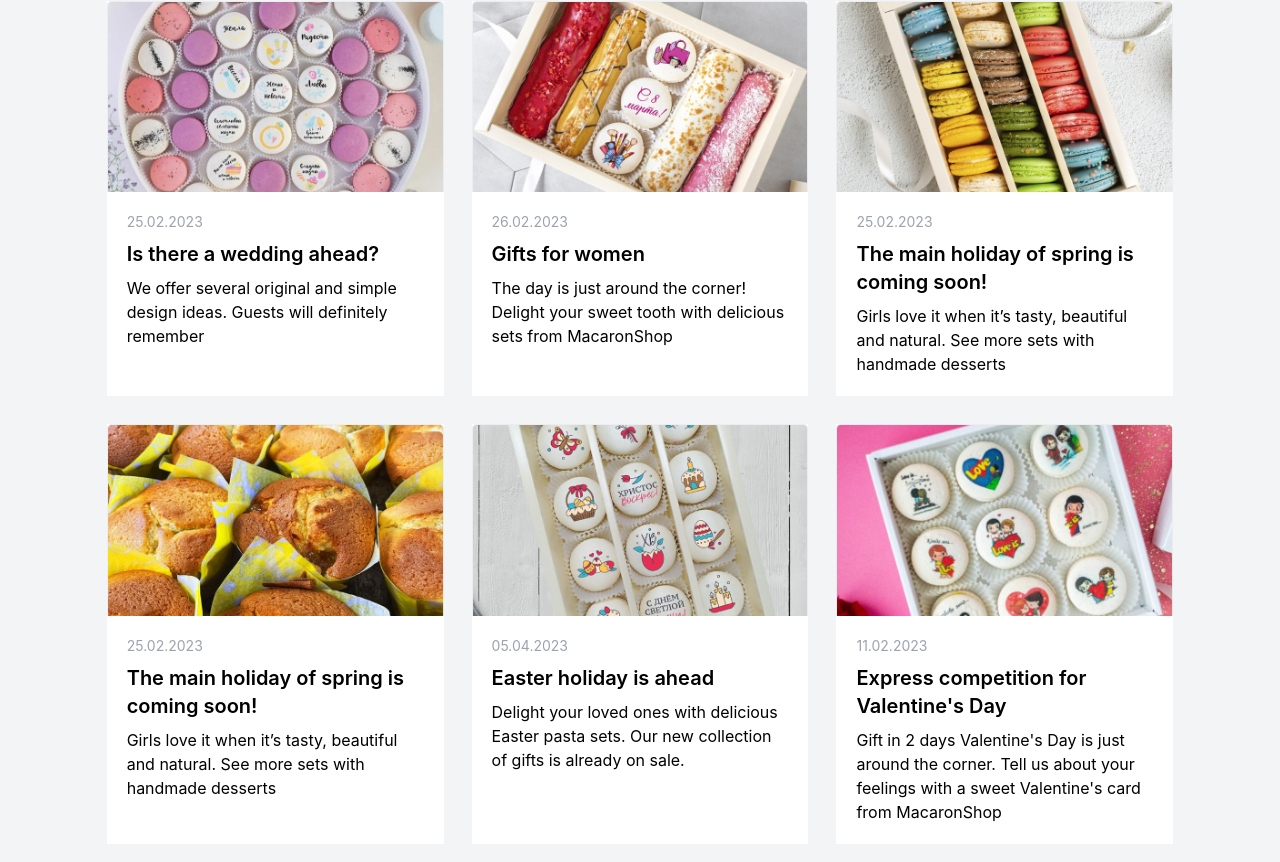
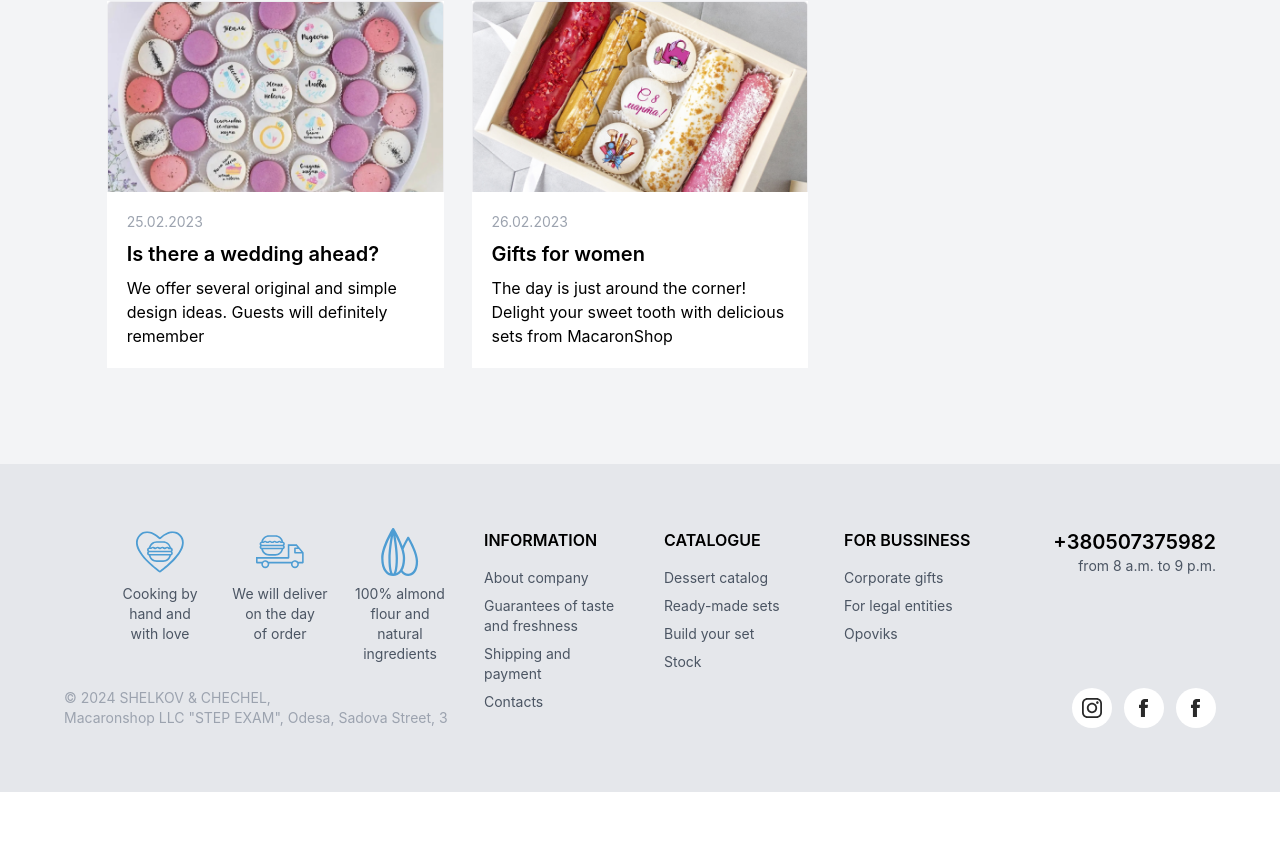
Before and after one commit to Shelkov90/Macaroon_Exam, a React (Create React App) app: page /Newspage in a window 1280 px wide. Shown: the part 898-1760 px from the top of the page. After the commit the page ends 1690 px from the top, so only its background shows below. Built offline with nearby package versions, Linux system fonts and the light colour scheme; data requests are answered from the project's data file.

Commit message:
soma adds in admin-news-items

```diff
--- a/db.json
+++ b/db.json
@@ -242,58 +242,6 @@
         }
       ],
       "id": "7c7b"
-    },
-    {
-      "date": "25.02.2023",
-      "image": "/images/News5.png",
-      "header": "The main holiday of spring is coming soon!",
-      "text": "Girls love it when it’s tasty, beautiful and natural. See more sets with handmade desserts",
-      "details": [
-        {
-          "secondHeader": "The NEW flavors is coming soon!",
-          "fulltext": "Your NEW flavors is coming very soon. And we have already prepared a collection of macaroons with a signature design💖 The pies delight everyone, because they are not only beautiful, but also delicious! We cook with love using only natural ingredients!"
-        }
-      ],
-      "id": "efed"
-    },
-    {
-      "date": "25.02.2023",
-      "image": "/images/News6.png",
-      "header": "The main holiday of spring is coming soon!",
-      "text": "Girls love it when it’s tasty, beautiful and natural. See more sets with handmade desserts",
-      "details": [
-        {
-          "secondHeader": "The NEW flavors is coming soon!",
-          "fulltext": "Your NEW flavors is coming very soon. And we have already prepared a collection of macaroons with a signature design💖 The pies delight everyone, because they are not only beautiful, but also delicious! We cook with love using only natural ingredients!"
-        }
-      ],
-      "id": "a7e2"
-    },
-    {
-      "date": "05.04.2023",
-      "image": "/images/News4.png",
-      "header": "Easter holiday is ahead",
-      "text": "Delight your loved ones with delicious Easter pasta sets. Our new collection of gifts is already on sale.",
-      "details": [
-        {
-          "secondHeader": "The Easter is coming soon!",
-          "fulltext": "Your favorite spring holiday is coming very soon. And we have already prepared a collection of macaroons with a signature design💖 The pies delight everyone, because they are not only beautiful, but also delicious! We cook with love using only natural ingredients!"
-        }
-      ],
-      "id": "9188"
-    },
-    {
-      "date": "11.02.2023",
-      "image": "/images/News3.png",
-      "header": "Express competition for Valentine's Day",
-      "text": "Gift in 2 days Valentine's Day is just around the corner. Tell us about your feelings with a sweet Valentine's card from MacaronShop",
-      "details": [
-        {
-          "secondHeader": "The Easter is coming soon!",
-          "fulltext": "Your favorite spring holiday is coming very soon. And we have already prepared a collection of macaroons with a signature design💖 The pies delight everyone, because they are not only beautiful, but also delicious! We cook with love using only natural ingredients!"
-        }
-      ],
-      "id": "8f61"
     }
   ],
   "banners": [
--- a/src/components/elements/AdminItemList/NewsArticle.js
+++ b/src/components/elements/AdminItemList/NewsArticle.js
@@ -1,5 +1,5 @@
 import React, { PureComponent } from 'react'
-import { editDataBaseItem } from '../../services/Fetch'
+import { deleteDataBaseItem, editDataBaseItem } from '../../services/Fetch'
 
 class NewsArticle extends PureComponent {
     constructor(props) {
@@ -7,7 +7,6 @@ class NewsArticle extends PureComponent {
 
         this.state = {
             item: this.props.item,
-            index: this.props.index,
             editable: false,
             details: false
         }
@@ -29,16 +28,22 @@ class NewsArticle extends PureComponent {
         this.setState({ details: false })
     }
 
-    saveEditableArticle = (key, id, article) => {
-        editDataBaseItem(key, id, article);
+    saveEditableArticle = async (key, id, article) => {
+        editDataBaseItem(key, id, article)
         this.setState({ item: article })
         this.removeEditStatus();
     }
 
+    deleteArticle = async (key, id) => {
+        deleteDataBaseItem(key,id)
+        this.props.requestForNews();
+    }
+
     render() {
-        const {item, index, editable, details} = this.state;
+        const {item, editable, details} = this.state;
 
         let article = {
+            id: item.id,
             date: item.date,
             image: item.image,
             header: item.header,
@@ -53,7 +58,7 @@ class NewsArticle extends PureComponent {
 
         return (
 
-            <div key={index} className='news__item grid grid-cols-8 gap-x-2 rounded-xl shadow-md my-2 bg-white p-4 content-center'>
+            <div className='news__item grid grid-cols-8 gap-x-2 rounded-xl shadow-md my-2 bg-white p-4 content-center'>
 
                 <div className='col-span-4'>
 
@@ -61,27 +66,47 @@ class NewsArticle extends PureComponent {
                         <span className='font-semibold'>Date:</span>
                         <br/>
                         {editable ?
-                        <input onChange={(e) => {article.date = e.target.value}} className='border border-blue-400 w-full' type="text" defaultValue={item.date} /> :
+                        <input
+                            onChange={(e) => {article.date = e.target.value}}
+                            className='border border-blue-400 w-full'
+                            type="text"
+                            defaultValue={item.date} /> :
                         item.date}
                     </p>
                     <p className='my-1'>
                         <span className='font-semibold'>Header:</span>
                         <br/>
                         {editable ?
-                        <input onChange={(e) => {article.header = e.target.value}} className='border border-blue-400 w-full' type="text" defaultValue={item.header} /> :
+                        <input
+                            onChange={(e) => {article.header = e.target.value}}
+                            className='border border-blue-400 w-full'
+                            type="text"
+                            defaultValue={item.header} /> :
                         item.header}
                     </p>
                     <p className='my-1 text-balance'>
                         <span className='font-semibold'>Text:</span>
                         <br/>
                         {editable ?
-                        <input onChange={(e) => {article.text = e.target.value}} className='border border-blue-400 w-full' type="text" defaultValue={item.text} /> :
+                        <input
+                            onChange={(e) => {article.text = e.target.value}}
+                            className='border border-blue-400 w-full'
+                            type="text"
+                            defaultValue={item.text} /> :
                         item.text}
                     </p>
 
                     {details ?
-                    <button onClick={() => this.hideDetails()} className='bg-blue-400 hover:bg-blue-700 text-white rounded-md p-1 my-2'>Hide details</button>:
-                    <button onClick={() => this.showDetails()} className='bg-blue-400 hover:bg-blue-700 text-white rounded-md p-1 my-2'>Show details</button>}
+                    <button
+                        onClick={() => this.hideDetails()}
+                        className='bg-blue-400 hover:bg-blue-700 text-white rounded-md p-1 my-2'>
+                            Hide details
+                    </button>:
+                    <button
+                        onClick={() => this.showDetails()}
+                        className='bg-blue-400 hover:bg-blue-700 text-white rounded-md p-1 my-2'>
+                            Show details
+                    </button>}
 
                     {details ?
                     <div key={"details"}>
@@ -89,27 +114,40 @@ class NewsArticle extends PureComponent {
                             <span className='font-semibold'>Second header:</span>
                             <br />
                             {editable ?
-                            <input onChange={(e) => {article.details[0].secondHeader = e.target.value}} className='border border-blue-400 w-full' type="text" defaultValue={item.details[0].secondHeader} /> :
+                            <input
+                                onChange={(e) => {article.details[0].secondHeader = e.target.value}}
+                                className='border border-blue-400 w-full'
+                                type="text"
+                                defaultValue={item.details[0].secondHeader} /> :
                             item.details[0].secondHeader}
                         </p>
                         <p className='my-1 text-balance'>
                             <span className='font-semibold'>Full text:</span>
                             <br />
                             {editable ?
-                            <input onChange={(e) => {article.details[0].fulltext = e.target.value}} className='border border-blue-400 w-full' type="text" defaultValue={item.details[0].fulltext} /> :
+                            <input
+                                onChange={(e) => {article.details[0].fulltext = e.target.value}}
+                                className='border border-blue-400 w-full'
+                                type="text"
+                                defaultValue={item.details[0].fulltext} /> :
                             item.details[0].fulltext}
                         </p>
                     </div> :
                     ""}
                 </div>
-
-                <p className='col-span-2'><img className='max-w-25' src={item.image} alt="alt" /></p>
+                {editable ?
+                <input
+                    onChange={(e) => {article.image = e.target.value}}
+                    className='col-span-2 border border-blue-400 w-full'
+                    type="text"
+                    defaultValue={item.image} /> :
+                <p className='col-span-2'><img className='max-w-25' src={item.image} alt="alt" /></p>}
 
                 {editable ?
                 <button onClick={() => this.saveEditableArticle("news", item.id, article)} className='bg-green-200 hover:bg-green-400 rounded-md mx-4 py-2'>SAVE</button> :
                 <button onClick={() => this.setEditStatus()} className='bg-green-200 hover:bg-green-400 rounded-md mx-4 py-2'>EDIT</button>
                 }
-                <button className='bg-red-200 hover:bg-red-400 rounded-md mx-4 py-2'>DELETE</button>
+                <button onClick={() => this.deleteArticle("news", item.id)} className='bg-red-200 hover:bg-red-400 rounded-md mx-4 py-2'>DELETE</button>
             </div>
 
         )
--- a/src/components/elements/AdminItemList/NewsList.js
+++ b/src/components/elements/AdminItemList/NewsList.js
@@ -1,22 +1,41 @@
 import React, { PureComponent } from 'react'
 import NewsArticle from './NewsArticle'
+import { getDataBaseInfo } from '../../services/Fetch'
 
 class NewsList extends PureComponent {
     constructor(props) {
         super(props)
 
         this.state = {
+            newsList: []
         }
+    }
+
+    componentDidMount() {
+        this.setState({ newsList: this.props.news })
+    }
+
+    componentDidUpdate = async(prevProps) => {
+        if(this.props.news !== prevProps.news){
+            this.setState({ newsList: this.props.news })
+        }
+    }
+
+    requestForNews = async () => {
+        const data = await getDataBaseInfo("news");
+        this.setState({ newsList: data })
     }
 
     render() {
 
+        const { newsList } = this.state;
+
         let content = '';
 
-        if (this.props.news) {
-            content = this.props.news.map((item, index) => {
+        if (newsList) {
+            content = newsList.map((item, index) => {
                 return (
-                    <NewsArticle item={item} index={index}/>
+                    <NewsArticle key={`news${index}`} item={item} index={index} requestForNews={this.requestForNews} />
                 )
             })
         };
--- a/src/components/elements/AdminItemList/ProductsList.js
+++ b/src/components/elements/AdminItemList/ProductsList.js
@@ -14,8 +14,6 @@ class ProductsList extends PureComponent {
         let sweetsContent = ``;
         const sets = this.props.products[0]?.sets;
         const sweets = this.props.products[0]?.sweets;
-        console.log(sets);
-        console.log(sweets);
 
         if (sets) {
             setsContent = sets.map((item, index) => {
--- a/src/components/services/Fetch.js
+++ b/src/components/services/Fetch.js
@@ -72,3 +72,17 @@ export const editDataBaseItem = async (key, id, item) => {
   const data = await response.json();
   return data;
 };
+
+export const deleteDataBaseItem = async (key, id) => {
+  fetch(`${BASE_URL}/${key}/${id}`, {
+    method: 'DELETE'
+  })
+    .then(response => {
+    if (response.ok) {
+      console.log('Элемент успешно удален');
+    } else {
+      console.error('Ошибка при удалении элемента:', response.status);
+    }
+    })
+    .catch(error => console.error('Ошибка при отправке запроса:', error));
+};
```
